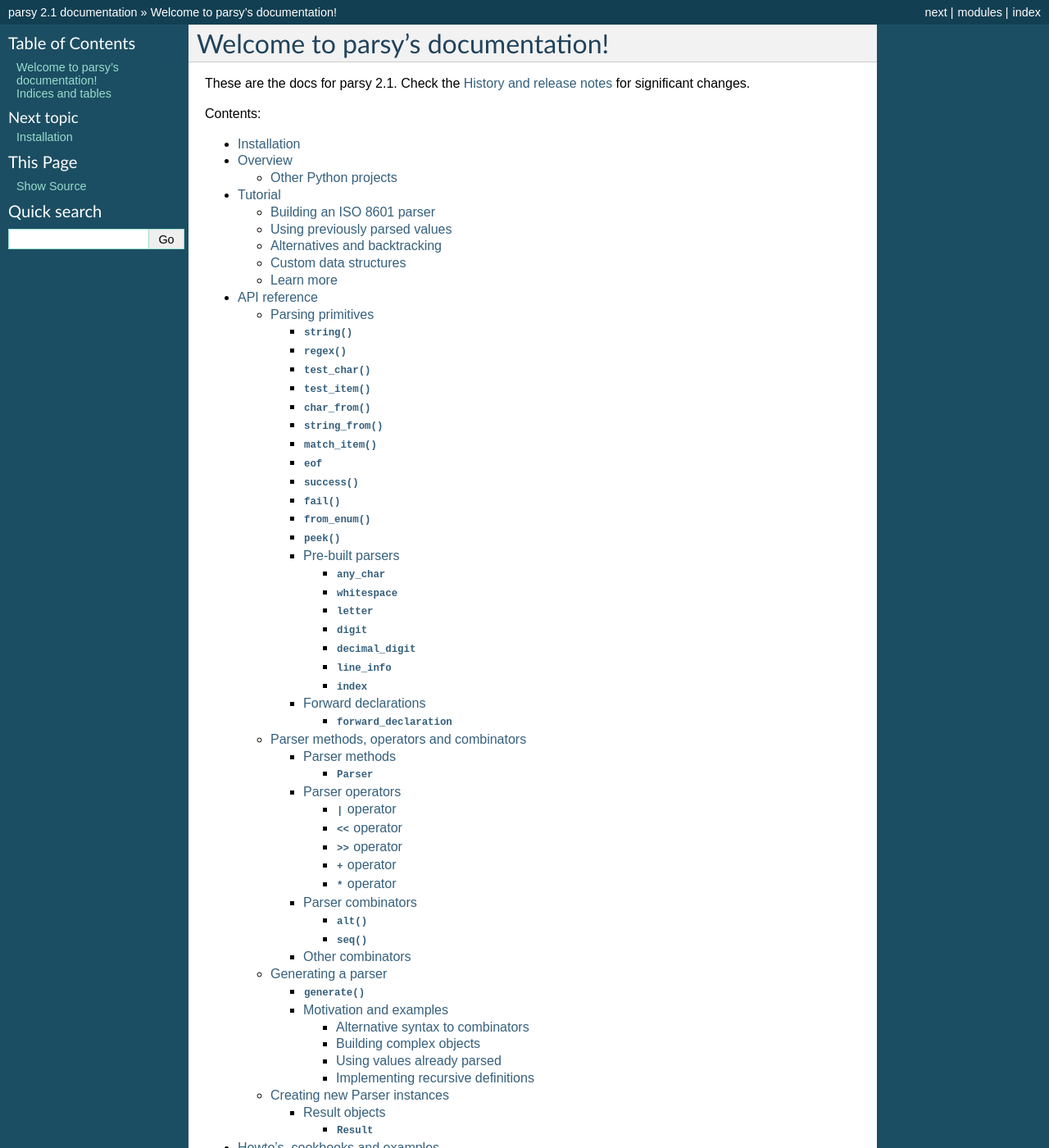
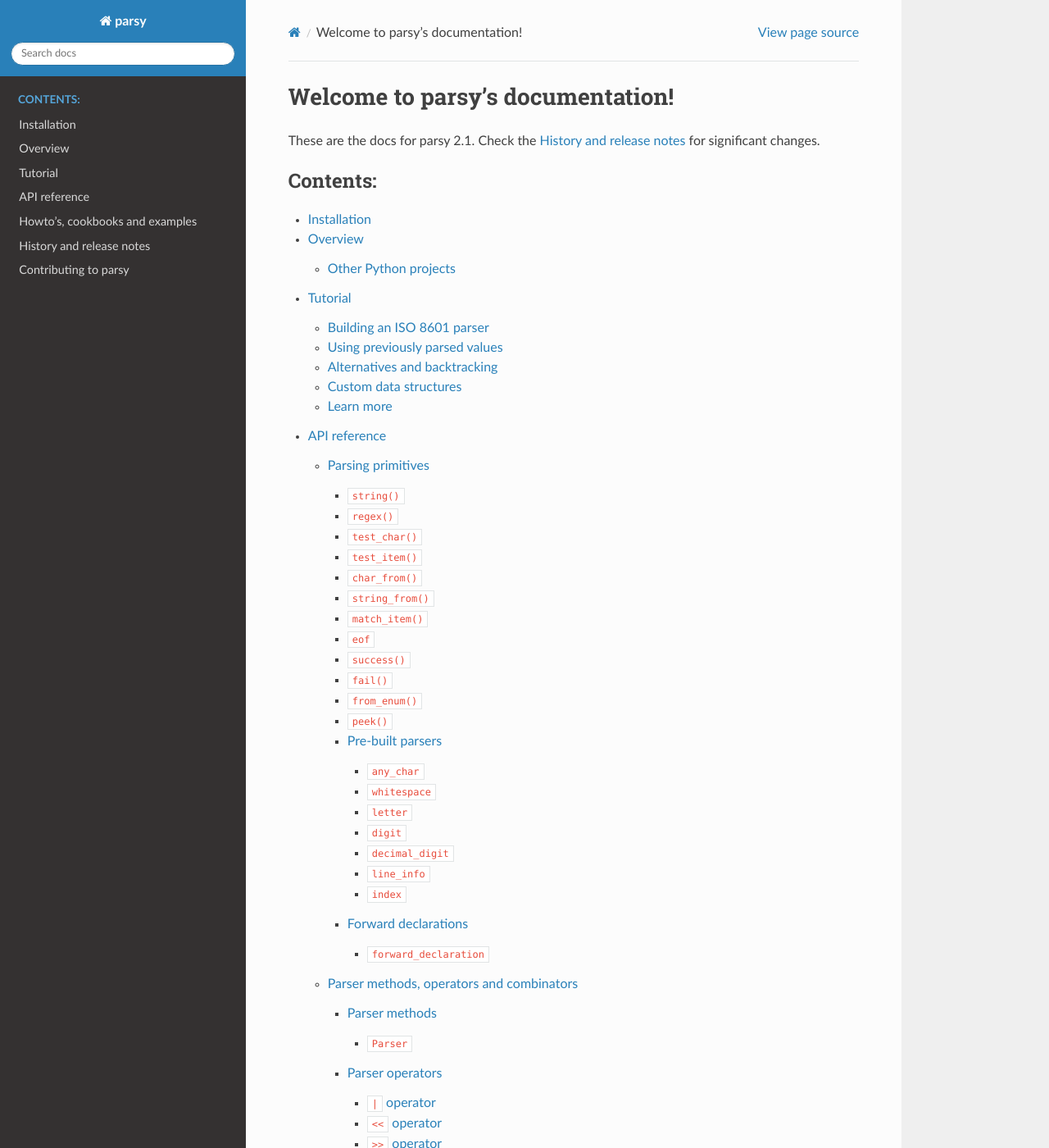
Before and after one commit to python-parsy/parsy, a Sphinx documentation site: the page built from docs/index.rst, in a window 1280 px wide and 1400 px high. Shown: the whole window at 82% size. Built offline with Sphinx 7.4.7 and the Read the Docs theme 3.1.0, drawn with Linux system fonts in a browser that asks for light colours; some of the changed text lies outside the part shown.

Commit message:
Use sphinx RTD theme for docs

```diff
--- a/docs/conf.py
+++ b/docs/conf.py
@@ -32,7 +32,10 @@
 # Add any Sphinx extension module names here, as strings. They can be
 # extensions coming with Sphinx (named 'sphinx.ext.*') or your custom
 # ones.
-extensions = ["sphinx.ext.viewcode"]
+extensions = [
+    "sphinx.ext.viewcode",
+    "sphinx_rtd_theme",
+]
 
 # Add any paths that contain templates here, relative to this directory.
 templates_path = ["_templates"]
@@ -65,7 +68,7 @@
 #
 # This is also used if you do content translation via gettext catalogs.
 # Usually you set "language" from the command line for these cases.
-language = None
+language = "en"
 
 # List of patterns, relative to source directory, that match files and
 # directories to ignore when looking for source files.
@@ -84,7 +87,7 @@
 # The theme to use for HTML and HTML Help pages.  See the documentation for
 # a list of builtin themes.
 #
-html_theme = "default"
+html_theme = "sphinx_rtd_theme"
 
 # Theme options are theme-specific and customize the look and feel of a theme
 # further.  For a list of options available for each theme, see the
--- a/docs/requirements.txt
+++ b/docs/requirements.txt
@@ -1,2 +1,2 @@
-sphinx>=4.3.0
-sphinx-rtd-theme>=1.2.0rc3,<1.3
+sphinx==8.2.3
+sphinx-rtd-theme==3.0.2
--- a/pyproject.toml
+++ b/pyproject.toml
@@ -49,6 +49,8 @@
     "tox>=4.24.1",
     "pytest-cov>=6.0.0",
     "pre-commit-uv>=4.1.4",
+    "sphinx>=7.4.7",
+    "sphinx-rtd-theme>=3.0.2",
 ]
 
 [tool.setuptools]
```
